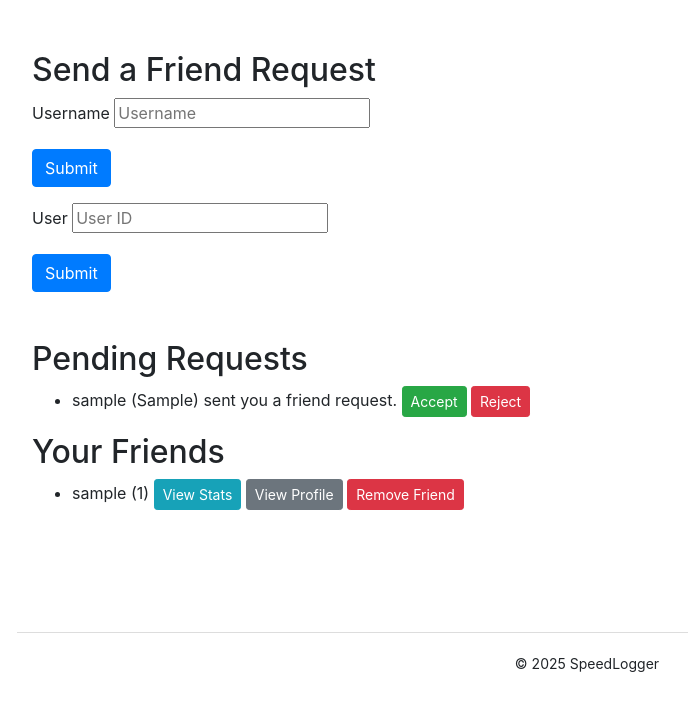
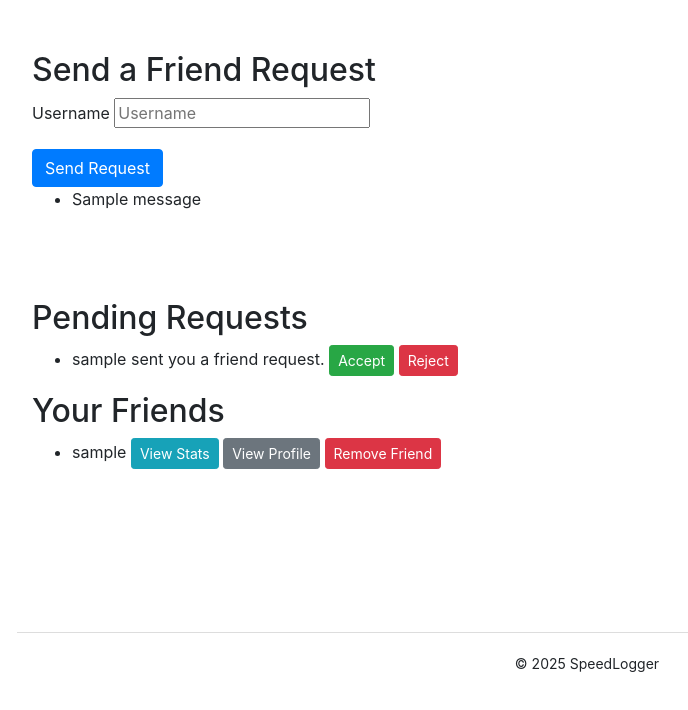
Before and after one commit to LiamHearderDev/AWD-Project, a Flask app: template app/templates/friends/friends.html in a window 1280 px wide. Shown: the part 90-800 px from the top of the page, without its empty margins (53-741 px from the left). Run offline with Flask 3, Linux system fonts and the light colour scheme; tables that the repository leaves empty hold one stand-in row (values such as "Sample post"); the template is opened without the code that fills it: values that come from a table or form of the project are taken from there, most other values are stand-ins (such as "Sample title", 1, 10 or a date in 2020); one stand-in notice (Sample message) is shown; form fields are guessed from the names that the template uses.

Commit message:
Replaced XHR with jQuery Ajax
- Replaced the XHR request with a jQuery ajax request to avoid async functions and fix a 500 error.
- fixed Jinja in `friends.html`.

```diff
--- a/app/static/js/friends.js
+++ b/app/static/js/friends.js
@@ -1,64 +1,50 @@
 // AJAXify the friends page: send, accept & reject without reload
 
-document.addEventListener('DOMContentLoaded', () => {
-  const requestForm = document.getElementById('friendRequestForm');
-  if (requestForm) {
-    requestForm.addEventListener('submit', async e => {
-      e.preventDefault(); // stop the browser from reloading the page
-      const formData = new FormData(requestForm);
-      try {
-        const res  = await fetch(requestForm.action, {
-          method:  'POST',
-          headers: { 'X-Requested-With': 'XMLHttpRequest' },// mark this as an AJAX request
-          body: formData
-        });
-        const json = await res.json();
 
-        if (json.success) {
-          alert('Request sent!');
-          requestForm.reset();  // reset the entire form (clears the input)
-        } else {
-          alert(json.message || 'Failed to send request.');
-        }
-      } catch (err) {
-        console.error(err);
-        alert('Network error.');
-      }
-    });
-  }
+
+
+
+window.onload = () => {
+
+  // makes so that all future AJAX communications to server add CSRF automatically
+  const csrfToken = document.querySelector('meta[name="csrf-token"]').content; // get csrf token from header
+  $.ajaxSetup({ headers: { 'X-CSRFToken': csrfToken } });
 
   // accept & block logic unchanged
   const pendingList = document.getElementById('incomingRequests');
   if (pendingList) {
-    pendingList.addEventListener('click', async e => {
+
+    // Add an event listener to clicking accept or reject friend request
+    pendingList.addEventListener('click', (e) => {
+
+
       const btn = e.target;
       if (!btn.classList.contains('accept-btn') &&
           !btn.classList.contains('reject-btn')) {
         return;
       }
 
-      const senderId = btn.dataset.senderId;
-      const isAccept = btn.classList.contains('accept-btn');
-      const url      = isAccept
-        ? `/friends/accept/${senderId}`
-        : `/friends/reject/${senderId}`;
+      // Extract the friend request sender's ID from the button, populated by Jinja
+      const sender_id = btn.dataset.senderId;
 
-      try {
-        const response  = await fetch(url, {
-          method:  'POST',
-          headers: { 'X-Requested-With': 'XMLHttpRequest' }
-        });
-        const json = await response.json();
-        if (response.ok && json.success) {
-          const li = btn.closest('li');  //li reflects the fact that it holds an <li> element
-          if (li) li.remove();
-        } else {
-          alert(json.message || 'Action failed.');
+      // Create the URL we will be sending an AJAX POST request to
+      const url = btn.classList.contains('accept-btn') ? '/friends/accept-request' : '/friends/reject-request';
+
+      // Send the request
+      $.ajax({
+        type: 'POST',
+        url: url,
+        data: JSON.stringify({ "sender_id": sender_id }),
+        contentType: 'application/json',
+        success: function(response) {
+            console.log('Friend Request accepted successfully:', response);
+        },
+        error: function(error) {
+            console.error('An error occurred while accepting friend Request:', error);
         }
-      } catch (err) {
-        console.error(err);
-        alert('Network error.');
-      }
+      });
+
+
     });
   }
-});
+}
--- a/app/templates/friends/friends.html
+++ b/app/templates/friends/friends.html
@@ -1,45 +1,40 @@
 {% extends "base.html" %}
 
 {% block head %}
+  <link rel="stylesheet" href="{{ url_for('static', filename='css/friends.css') }}">
   <script src="{{ url_for('static', filename='js/friends.js') }}"></script>
+  <script src="https://ajax.googleapis.com/ajax/libs/jquery/3.6.0/jquery.min.js"></script>
 {% endblock %}
 
 {% block content %}
   <h2>Send a Friend Request</h2>
-  <form
-    id="friendRequestFormUsername"
-    method="POST"
-    action="{{ url_for('friends.friends') }}"
-  >
-    {{ username_form.hidden_tag() }}
+  <form id="friendRequestForm" method="POST" action="">
+    {{ form.hidden_tag() }}
     <div class="form-group">
-      {{ username_form.username.label }}
-      {{ username_form.username(size=20, placeholder="Username") }}
+      {{ form.username.label }}
+      {{ form.username(size=20, placeholder="Username") }}
     </div>
-    {{ username_form.submit(class="btn btn-primary") }}
+    {{ form.submit(class="btn btn-primary") }}
   </form>
 
-  <form
-    id="friendRequestFormID"
-    class="mt-3"
-    method="POST"
-    action="{{ url_for('friends.friends') }}"
-  >
-    {{ id_form.hidden_tag() }}
-    <div class="form-group">
-      {{ id_form.user_id.label }}
-      {{ id_form.user_id(size=20, placeholder="User ID") }}
-    </div>
-    {{ id_form.submit(class="btn btn-primary") }}
-  </form>
+  {% with messages = get_flashed_messages(with_categories=true) %}
+    {% if messages %}
+      <ul>
+      {% for category, message in messages %}
+        <li class="{{ category }}">{{ message }}</li>
+      {% endfor %}
+      </ul>
+      <br>
+    {% endif %}
+  {% endwith %}
 
   <h2 class="mt-5">Pending Requests</h2>
   <ul id="incomingRequests">
-    {% for req in incoming %}
-      <li data-sender-id="{{ req.requesting_user }}">
-        {{ req.sender.username }} ({{ req.requesting_user }}) sent you a friend request.
-        <button class="accept-btn btn btn-sm btn-success" data-sender-id="{{ req.requesting_user }}">Accept</button>
-        <button class="reject-btn btn btn-sm btn-danger" data-sender-id="{{ req.requesting_user }}">Reject</button>
+    {% for request in friend_requests %}
+      <li data-sender-id="{{ request.requesting_user }}">
+        {{ request.friend.username }} sent you a friend request.
+        <button class="accept-btn btn btn-sm btn-success" data-sender-id="{{ request.requesting_user }}">Accept</button>
+        <button class="reject-btn btn btn-sm btn-danger" data-sender-id="{{ request.requesting_user }}">Reject</button>
       </li>
     {% else %}
       <li><em>No pending requests.</em></li>
@@ -48,21 +43,12 @@
 
 <h2>Your Friends</h2>
 <ul id="friendsList">
-  {% for f in my_friends %}
+  {% for friendship in friends %}
     <li>
-      {{ f.friend.username }} ({{ f.friend_id }})
-      <a href="{{ url_for('friends.view_friend_stats', friend_id=f.friend_id) }}"
-         class="btn btn-sm btn-info">
-        View Stats
-      </a>
-      <a href="{{ url_for('main.profile', user_id=f.friend_id) }}"
-         class="btn btn-sm btn-secondary">
-        View Profile
-      </a>
-      <button class="remove-btn btn btn-sm btn-danger"
-              data-friend-id="{{ f.friend_id }}">
-        Remove Friend
-      </button>
+      <span>{{ friendship.friend.username }}</span>
+      <a href="{{ url_for('friends.view_friend_stats', friend_username=friendship.friend.username) }}" class="btn btn-sm btn-info">View Stats</a>
+      <a href="{{ url_for('main.profile', user_id=friendship.friend_id) }}" class="btn btn-sm btn-secondary">View Profile</a>
+      <button class="remove-btn btn btn-sm btn-danger" data-friend-id="{{ friendship.friend_id }}">Remove Friend</button>
     </li>
   {% else %}
     <li><em>You have no friends yet.</em></li>
```
Also changed, not shown: app/static/css/friends.css (added).
